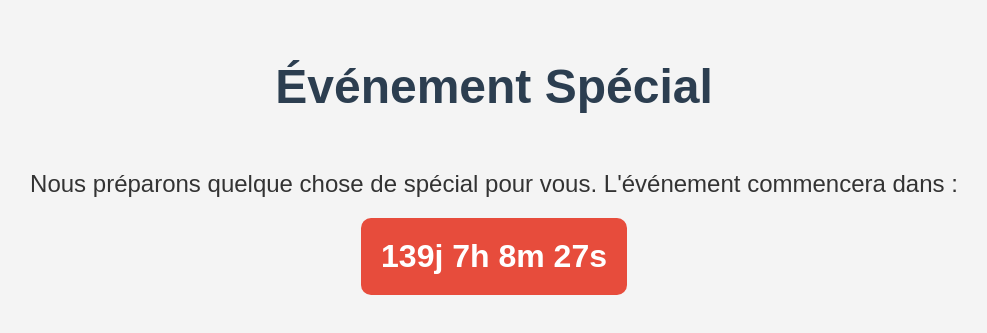
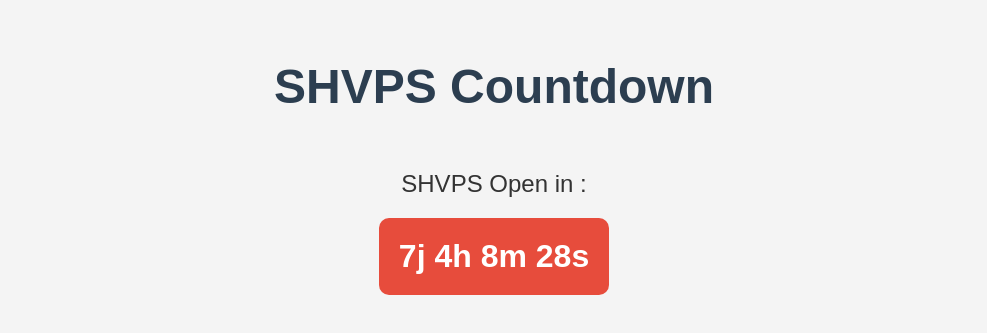
Before and after one commit to Firexlator/websiteshvps, a plain HTML site: page index.html in a window 1280 px wide. Shown: the part 239-572 px from the top of the page, without its empty margins (146-1133 px from the left). Drawn offline with Linux system fonts and the light colour scheme.

Commit message:
Update index.html

```diff
--- a/index.html
+++ b/index.html
@@ -3,7 +3,7 @@
 <head>
     <meta charset="UTF-8">
     <meta name="viewport" content="width=device-width, initial-scale=1.0">
-    <title>Attente de l'Événement</title>
+    <title>SHVPS Countdown</title>
     <style>
         body {
             font-family: 'Arial', sans-serif;
@@ -38,13 +38,13 @@
     </style>
 </head>
 <body>
-    <h1>Événement Spécial</h1>
-    <p>Nous préparons quelque chose de spécial pour vous. L'événement commencera dans :</p>
+    <h1>SHVPS Countdown</h1>
+    <p>SHVPS Open in :</p>
     <div class="countdown" id="countdown"></div>
 
     <script>
         // Définir la date de l'événement
-        var eventDate = new Date("Dec 31, 2024 23:59:59").getTime();
+        var eventDate = new Date("Aug 21, 2024 21:00:00").getTime();
 
         // Mettre à jour le compte à rebours chaque seconde
         var x = setInterval(function() {
```
